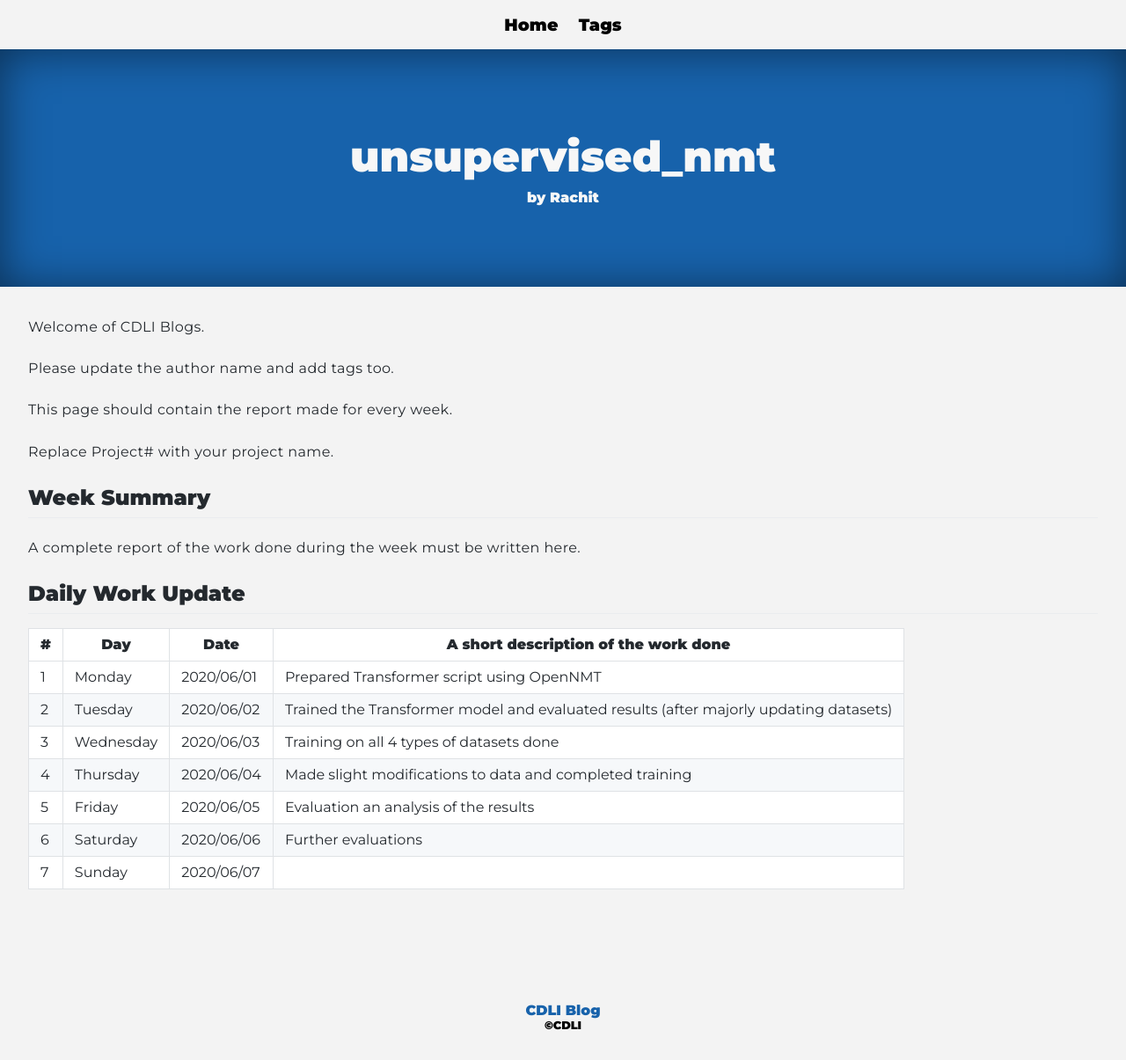
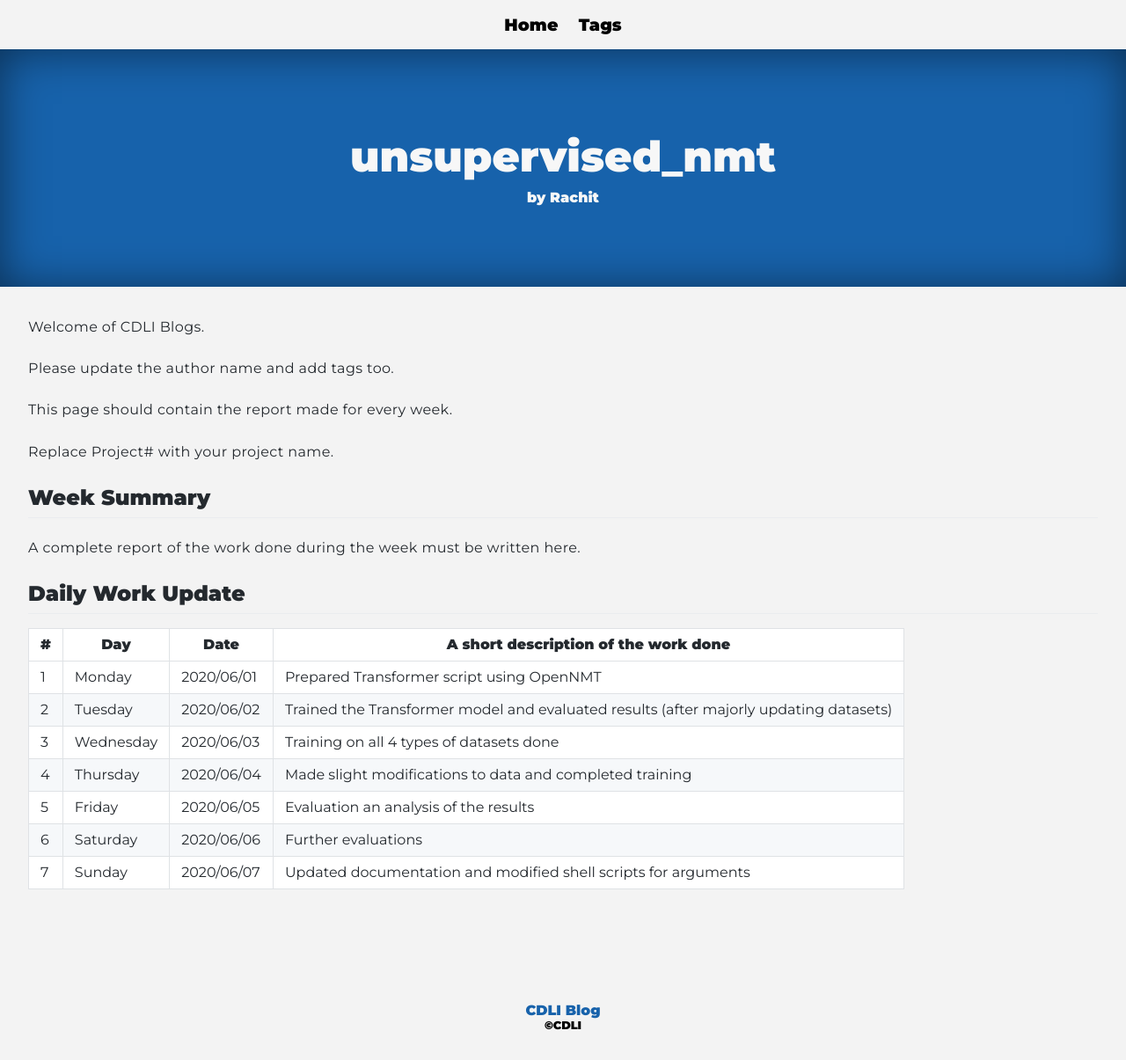
Before and after one commit to cdli-gh/blog, a Jekyll site: the page built from _blog/intern20/unsupervised_nmt/posts/02_week2.md, in a window 1280 px wide. Shown: the whole page at 88% size. Built offline with Jekyll 4.4.1, drawn with Linux system fonts in a browser that asks for light colours; Markdown is read by kramdown in place of the engine named in the settings.

Commit message:
Update 02_week2.md

```diff
--- a/_blog/intern20/unsupervised_nmt/posts/02_week2.md
+++ b/_blog/intern20/unsupervised_nmt/posts/02_week2.md
@@ -27,4 +27,4 @@ A complete report of the work done during the week must be written here.
 |4   	| Thursday  	|   2020/06/04	|  Made slight modifications to data and completed training	|
 |5   	| Friday  	|   2020/06/05	|  Evaluation an analysis of the results 	|
 |6   	| Saturday  	|   2020/06/06	|  Further evaluations 	|
-|7   	| Sunday  	|   2020/06/07	|   	|
+|7   	| Sunday  	|   2020/06/07	|  Updated documentation and modified shell scripts for arguments 	|
```
